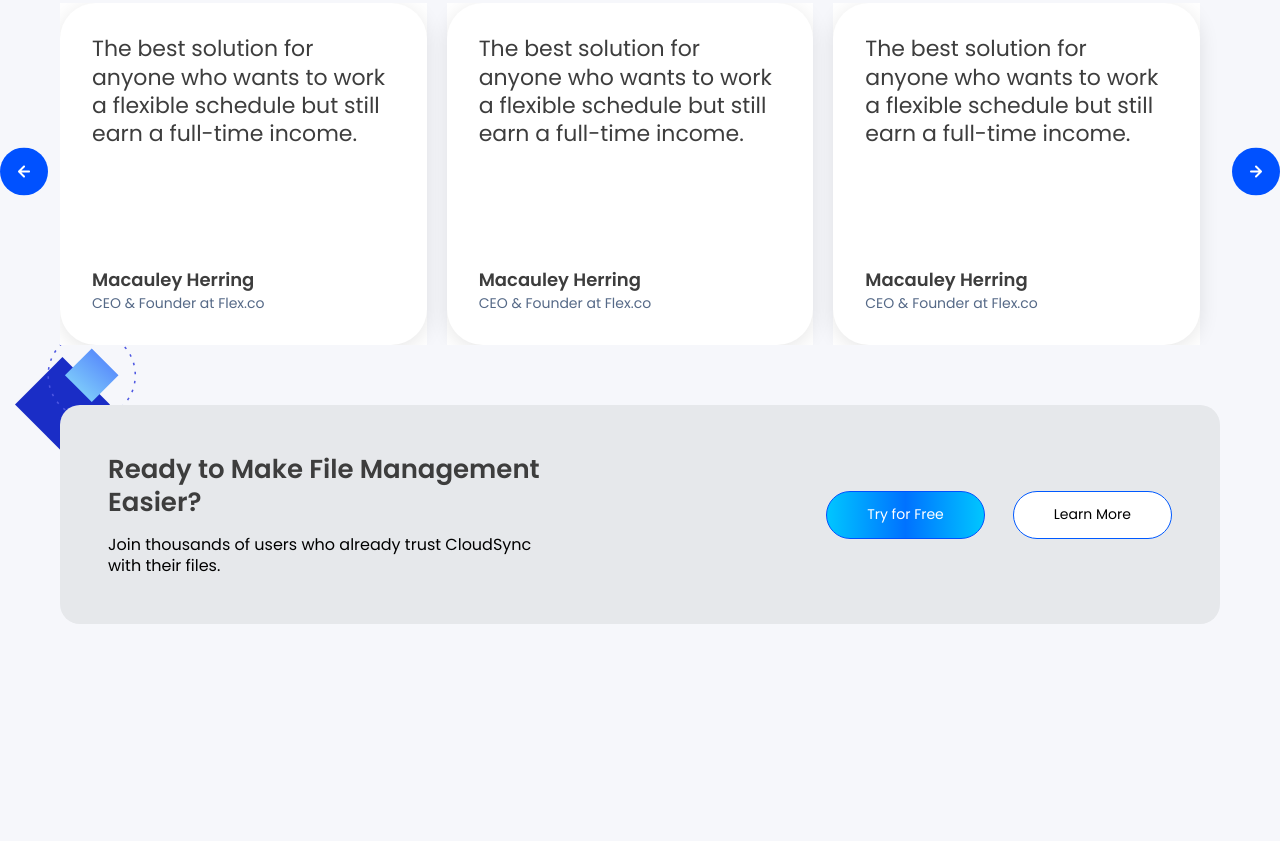
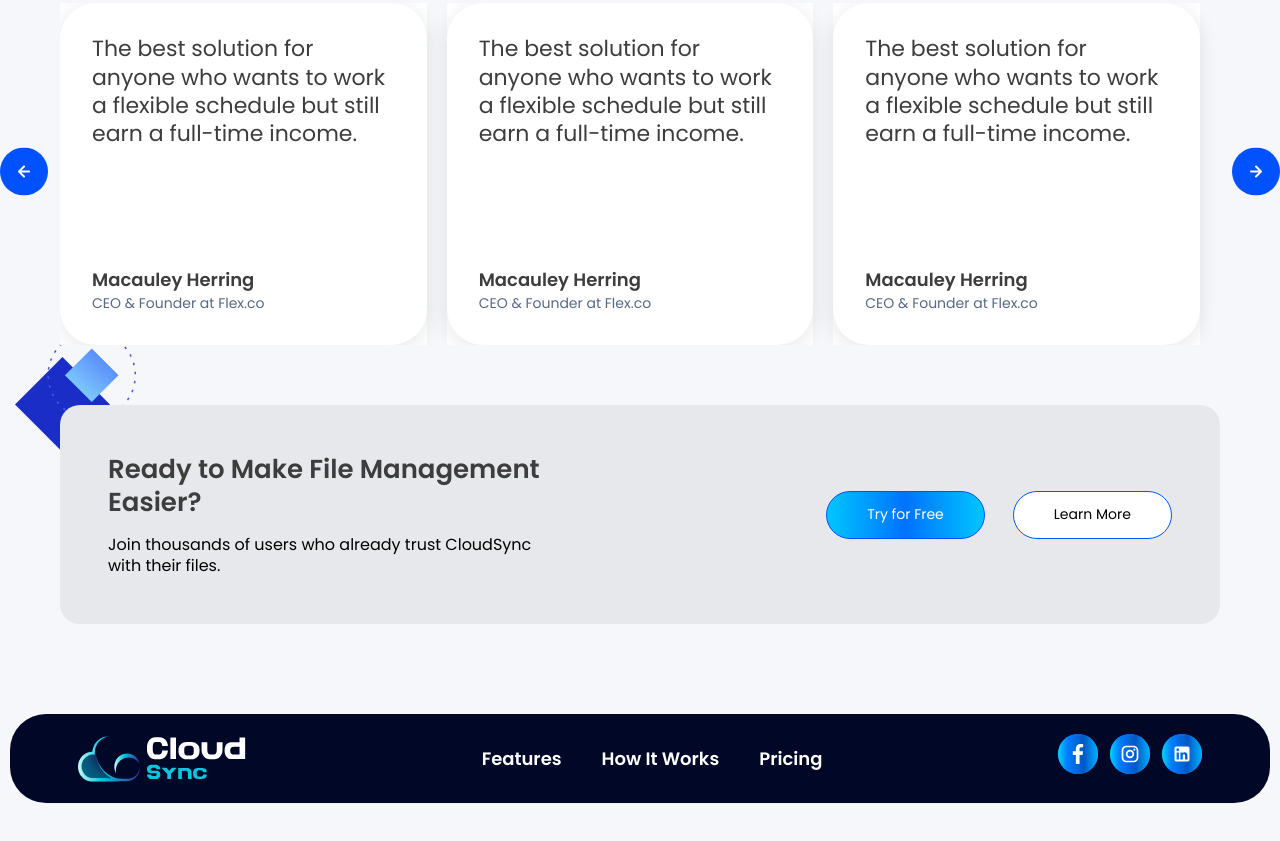
Before and after one commit to OlenaBoiko9/Cloud, a plain HTML site: page index.html in a window 1280 px wide. Shown: the part 2212-3053 px from the top of the page. Before the commit the page ends 2926 px from the top, so only its background shows below. Drawn offline with Linux system fonts and the light colour scheme.

Commit message:
Finish project

```diff
--- a/index.html
+++ b/index.html
@@ -396,6 +396,80 @@
 </section>
 </section>
 </main>
+<footer class="footer">
+  <div class="footer__container container">
+    <a class="footer__logo logo" href="/">
+      <img
+        class="logo__image"
+        src="./images/logo1.svg"
+        alt="CloudSync logo"
+        width="168" height="46" loading="lazy"
+      />
+    </a>
+
+    <nav class="footer__nav">
+      <ul class="footer__menu-list">
+        <li class="footer__menu-item">
+          <a class="footer__menu-link" href="/">Features</a>
+        </li>
+        <li class="footer__menu-item">
+          <a class="footer__menu-link" href="/">How It Works</a>
+        </li>
+        <li class="footer__menu-item">
+          <a class="footer__menu-link" href="/">Pricing</a>
+        </li>
+      </ul>
+    </nav>
+
+    <ul class="footer__social-list">
+      <li class="footer__social-item">
+        <a
+          class="footer__social-link"
+          href="https://facebook.com"
+          target="_blank"
+          rel="noopener noreferrer"
+          aria-label="Facebook"
+        >
+          <img
+            src="./images/facebook.svg"
+            alt=""
+            width="48" height="48" loading="lazy"
+          />
+        </a>
+      </li>
+      <li class="footer__social-item">
+        <a
+          class="footer__social-link"
+          href="https://instagram.com"
+          target="_blank"
+          rel="noopener noreferrer"
+          aria-label="Instagram"
+        >
+          <img
+            src="./images/instagram.svg"
+            alt=""
+            width="48"  height="48" loading="lazy"
+          />
+        </a>
+      </li>
+      <li class="footer__social-item">
+        <a
+          class="footer__social-link"
+          href="https://linkedin.com"
+          target="_blank"
+          rel="noopener noreferrer"
+          aria-label="LinkedIn"
+        >
+          <img
+            src="./images/linkedin.svg"
+            alt=""
+            width="48" height="48" loading="lazy"
+          />
+        </a>
+      </li>
+    </ul>
+  </div>
+</footer>
   <dialog class="mobile-overlay visible-mobile" id="mobileOverlay">
     <form class="mobile-overlay__close-button-wrapper" method="dialog">
       <button
--- a/styles/_globals.scss
+++ b/styles/_globals.scss
@@ -7,6 +7,7 @@ body {
   color: var(--color-dark);
   background-color: var(--color-light-alt);
   overflow-x: hidden;
+  padding-bottom: 60px;
 }
 
 
--- /dev/null
+++ b/styles/blocks/_footer.scss
@@ -0,0 +1,119 @@
+.footer {
+  background-color: var(--color-dark-alt);
+  border-radius: var(--border-radius-large);
+  padding: 40px;
+  color: var(--color-light);
+  display: flex;
+  justify-content: center;
+  align-items: center;
+  margin-inline: 10px;
+
+  @include desktop {
+       padding: 20px 28px;
+    }
+
+
+
+  &__container {
+    width: 100%;
+    max-width: 1420px;
+    display: flex;
+    justify-content: space-between;
+    align-items: center;
+    padding-inline: 125px;
+
+      @include desktop-xl {
+       padding-inline: 100px;
+    }
+
+     @include desktop {
+       padding-inline: 40px;
+    }
+
+    @include tablet-small {
+       padding-inline: 15px;
+    }
+
+    @include mobile {
+    display: flex;
+    flex-direction: column;
+    align-items: center;
+    text-align: center;
+   }
+}
+
+ &__logo {
+  @include mobile {
+    margin-bottom: 20px;
+  }
+ }
+
+&__menu-list {
+    display: flex;
+    column-gap: 125px;
+    list-style: none;
+
+    @include desktop-xl {
+       column-gap: 100px;
+    }
+
+    @include desktop {
+       column-gap: 40px;
+    }
+
+     @include tablet-small {
+       column-gap: 20px;
+    }
+
+    @include mobile {
+    margin-bottom: 20px;
+  }
+
+}
+&__menu-link {
+    color: var(--color-light);
+    font-weight: 600;
+    text-decoration: none;
+    transition: color 0.3s ease;
+
+    @include mobile {
+    font-weight: 500;
+  }
+
+    &:hover {
+      color: var(--color-accent);
+    }
+  }
+
+  &__social-list {
+    display: flex;
+    column-gap: 12px;
+    list-style: none;
+  }
+
+  &__social-link {
+    display: inline-flex;
+    justify-content: center;
+    align-items: center;
+    background: linear-gradient(90deg, #006aff 0%, #009dff 100%);
+    border-radius: 50%;
+    width: 40px;
+    height: 40px;
+    transition: opacity 0.3s ease;
+
+
+    &:hover {
+      opacity: 0.8;
+    }
+
+    img {
+      width: 48px;
+      height: 48px;
+
+      @include mobile {
+         width: 36px;
+         height: 36px;
+      }
+    }
+  }
+}
--- a/styles/blocks/_menagement.scss
+++ b/styles/blocks/_menagement.scss
@@ -25,6 +25,7 @@
     align-items: center;
     text-align: center;
     padding: 15px 30px;
+    margin-bottom: 30px;
    }
 
  &__body {
--- a/styles/styles.scss
+++ b/styles/styles.scss
@@ -29,4 +29,5 @@
     'blocks/reviews',
     'blocks/reviews-card',
     'blocks/pagination',
-    'blocks/_menagement';
+    'blocks/_menagement',
+    'blocks/footer';
```
Also changed, not shown: images/facebook.svg (added), images/instagram.svg (added), images/linkedin.svg (added), images/logo1.svg (added), styles/styles.css, 1 other file.
